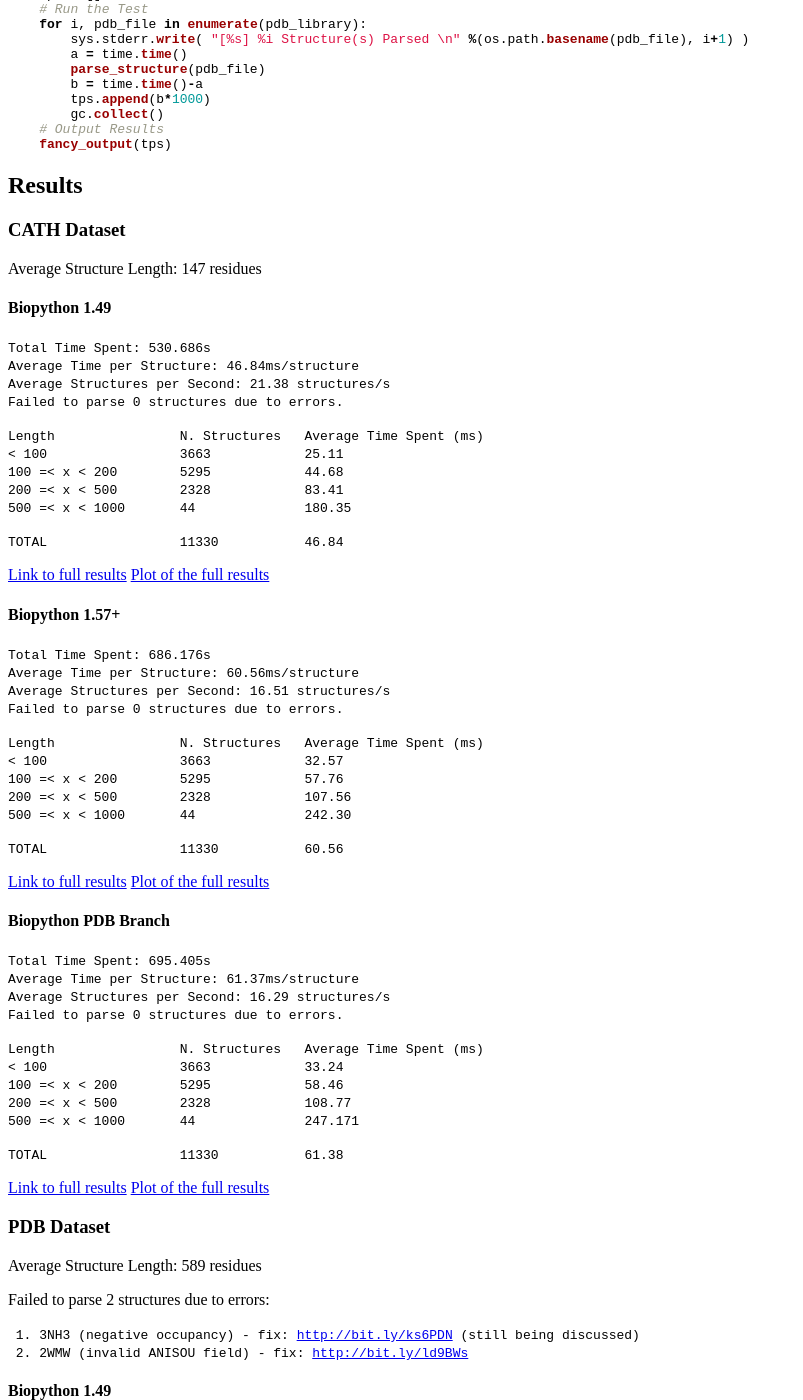
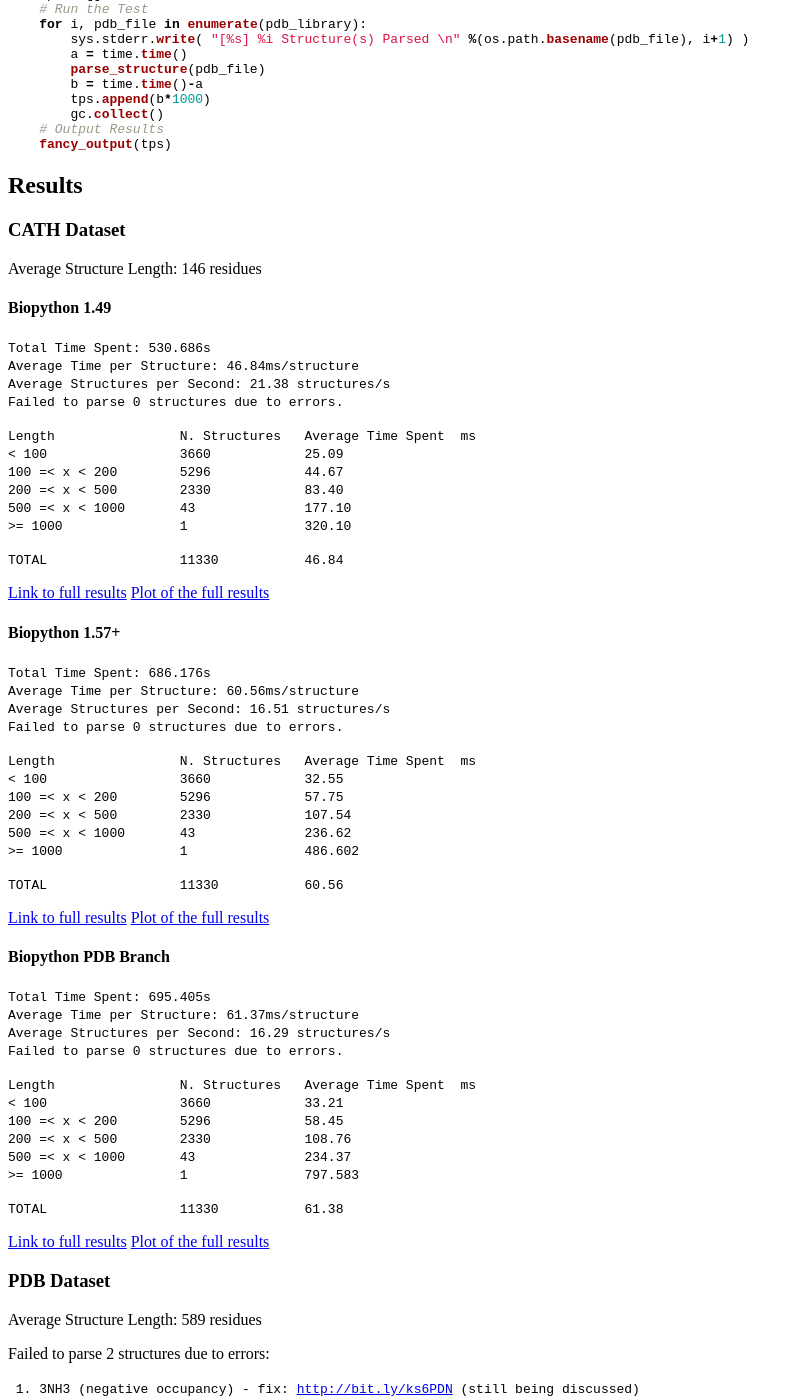
Before and after one commit to biopython/biopython.github.io, a Jekyll site: the page built from wiki/PDBParser.md, in a window 1280 px wide and 1400 px high, scrolled down 1136 px. Shown: the whole window, without its empty margins (0-803 px from the left). Built offline with Jekyll 4.4.1, drawn with Linux system fonts in a browser that asks for light colours.

Commit message:
/* CATH Dataset */ Corrected statistics for new lengths.

```diff
--- a/wiki/PDBParser.md
+++ b/wiki/PDBParser.md
@@ -100,7 +100,7 @@ Results
 
 ### CATH Dataset
 
-Average Structure Length: 147 residues
+Average Structure Length: 146 residues
 
 #### Biopython 1.49
 
@@ -109,11 +109,12 @@ Average Structure Length: 147 residues
 `Average Structures per Second: 21.38 structures/s`
 `Failed to parse 0 structures due to errors.`
 
-`Length                N. Structures   Average Time Spent (ms)`
-`< 100                 3663            25.11`
-`100 =< x < 200        5295            44.68`
-`200 =< x < 500        2328            83.41`
-`500 =< x < 1000       44              180.35`
+`Length                N. Structures   Average Time Spent  ms`
+`< 100                 3660            25.09`
+`100 =< x < 200        5296            44.67`
+`200 =< x < 500        2330            83.40`
+`500 =< x < 1000       43              177.10`
+`>= 1000               1               320.10`
 
 `TOTAL                 11330           46.84`
 
@@ -129,11 +130,12 @@ results](http://nmr.chem.uu.nl/~joao/f/benchmark_CATH-biopython_149.png)
 `Average Structures per Second: 16.51 structures/s`
 `Failed to parse 0 structures due to errors.`
 
-`Length                N. Structures   Average Time Spent (ms)`
-`< 100                 3663            32.57`
-`100 =< x < 200        5295            57.76`
-`200 =< x < 500        2328            107.56`
-`500 =< x < 1000       44              242.30`
+`Length                N. Structures   Average Time Spent  ms`
+`< 100                 3660            32.55`
+`100 =< x < 200        5296            57.75`
+`200 =< x < 500        2330            107.54`
+`500 =< x < 1000       43              236.62`
+`>= 1000               1               486.602`
 
 `TOTAL                 11330           60.56`
 
@@ -149,11 +151,12 @@ results](http://nmr.chem.uu.nl/~joao/f/benchmark_CATH-biopython_current.png)
 `Average Structures per Second: 16.29 structures/s`
 `Failed to parse 0 structures due to errors.`
 
-`Length                N. Structures   Average Time Spent (ms)`
-`< 100                 3663            33.24`
-`100 =< x < 200        5295            58.46`
-`200 =< x < 500        2328            108.77`
-`500 =< x < 1000       44              247.171`
+`Length                N. Structures   Average Time Spent  ms`
+`< 100                 3660            33.21`
+`100 =< x < 200        5296            58.45`
+`200 =< x < 500        2330            108.76`
+`500 =< x < 1000       43              234.37`
+`>= 1000               1               797.583`
 
 `TOTAL                 11330           61.38`
 
```
Also changed, not shown: 1 other file.
